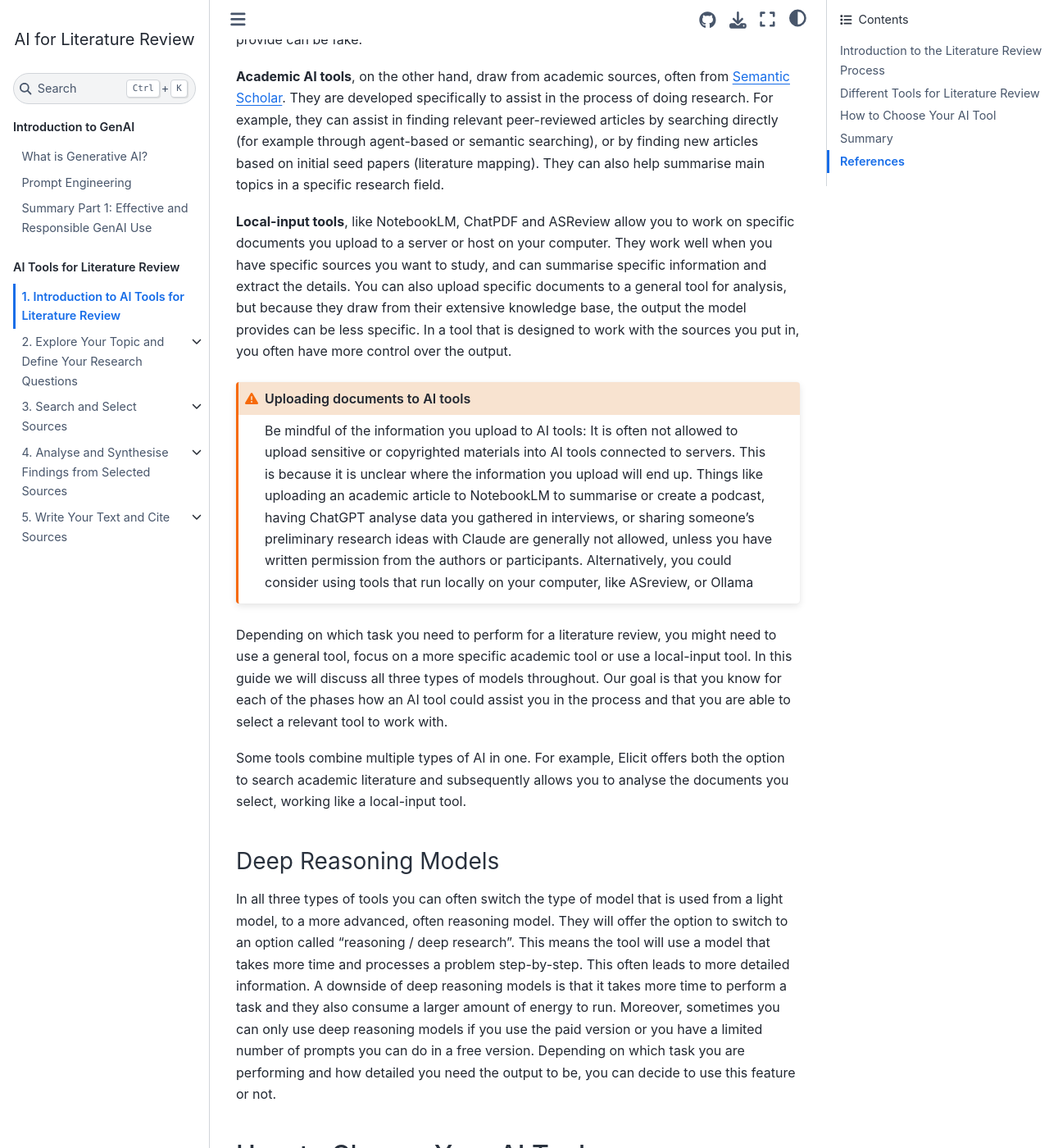
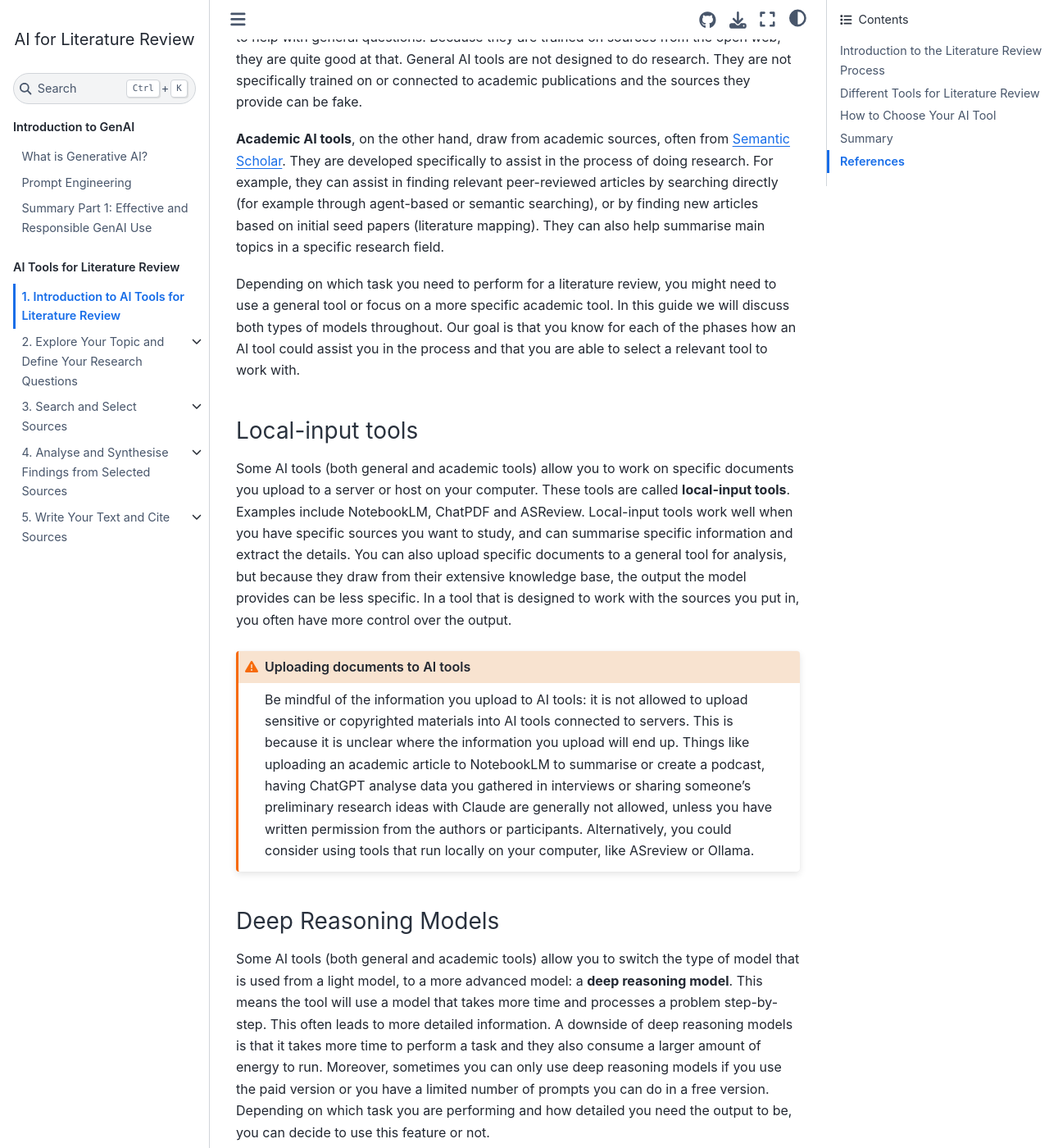
Before and after one commit to lwalma/ai-lit-review, a Jupyter Book: the page built from book/part2/1-introduction-ai-tools.md, in a window 1280 px wide and 1400 px high, scrolled down 1029 px. Shown: the whole window at 82% size. Built offline with Jupyter Book 1.0.4 settings and Sphinx 7.4.7 and the Sphinx Book theme 1.1.4, drawn with Linux system fonts in a browser that asks for light colours; comment, search, counter and statistics services are not loaded; some of the changed text lies outside the part shown.

Commit message:
Update 1-introduction-ai-tools.md
Structuur verschillende typen tools aangepast.

````diff
--- a/book/part2/1-introduction-ai-tools.md
+++ b/book/part2/1-introduction-ai-tools.md
@@ -19,24 +19,26 @@ Knowing a bit more about how these tools are trained and what sources they use w
 
 ## Different Tools for Literature Review
 
+### General versus Academic AI Tools
+
 GenAI tools differ in the sources they draw from. **General AI tools** like Copilot, ChatGPT or Claude search or are trained on sources from the open web. General AI tools are designed to help with general questions. Because they are trained on sources from the open web, they are quite good at that. General AI tools are not designed to do research. They are not specifically trained on or connected to academic publications and the sources they provide can be fake.
 
 **Academic AI tools**, on the other hand, draw from academic sources, often from <a href="https://www.semanticscholar.org/" target="_blank">Semantic Scholar</a>. They are developed specifically to assist in the process of doing research. For example, they can assist in finding relevant peer-reviewed articles by searching directly (for example through agent-based or semantic searching), or by finding new articles based on initial seed papers (literature mapping). They can also help summarise main topics in a specific research field.
 
-**Local-input tools**, like NotebookLM, ChatPDF and ASReview allow you to work on specific documents you upload to a server or host on your computer. They work well when you have specific sources you want to study, and can summarise specific information and extract the details. You can also upload specific documents to a general tool for analysis, but because they draw from their extensive knowledge base, the output the model provides can be less specific. In a tool that is designed to work with the sources you put in, you often have more control over the output.
+Depending on which task you need to perform for a literature review, you might need to use a general tool or focus on a more specific academic tool. In this guide we will discuss both types of models throughout. Our goal is that you know for each of the phases how an AI tool could assist you in the process and that you are able to select a relevant tool to work with.
+
+### Local-input tools
+
+Some AI tools (both general and academic tools) allow you to work on specific documents you upload to a server or host on your computer. These tools are called **local-input tools**. Examples include NotebookLM, ChatPDF and ASReview. Local-input tools work well when you have specific sources you want to study, and can summarise specific information and extract the details. You can also upload specific documents to a general tool for analysis, but because they draw from their extensive knowledge base, the output the model provides can be less specific. In a tool that is designed to work with the sources you put in, you often have more control over the output.
 
 ```{admonition} Uploading documents to AI tools
 :class: warning
-Be mindful of the information you upload to AI tools: It is often not allowed to upload sensitive or copyrighted materials into AI tools connected to servers. This is because it is unclear where the information you upload will end up. Things like uploading an academic article to NotebookLM to summarise or create a podcast, having ChatGPT analyse data you gathered in interviews, or sharing someone's preliminary research ideas with Claude are generally not allowed, unless you have written permission from the authors or participants. Alternatively, you could consider using tools that run locally on your computer, like ASreview, or Ollama
+Be mindful of the information you upload to AI tools: it is not allowed to upload sensitive or copyrighted materials into AI tools connected to servers. This is because it is unclear where the information you upload will end up. Things like uploading an academic article to NotebookLM to summarise or create a podcast, having ChatGPT analyse data you gathered in interviews or sharing someone's preliminary research ideas with Claude are generally not allowed, unless you have written permission from the authors or participants. Alternatively, you could consider using tools that run locally on your computer, like ASreview or Ollama.
 ```
-
-Depending on which task you need to perform for a literature review, you might need to use a general tool, focus on a more specific academic tool or use a local-input tool. In this guide we will discuss all three types of models throughout. Our goal is that you know for each of the phases how an AI tool could assist you in the process and that you are able to select a relevant tool to work with.
-
-Some tools combine multiple types of AI in one. For example, Elicit offers both the option to search academic literature and subsequently allows you to analyse the documents you select, working like a local-input tool.
 
 ### Deep Reasoning Models
 
-In all three types of tools you can often switch the type of model that is used from a light model, to a more advanced, often reasoning model. They will offer the option to switch to an option called "reasoning / deep research". This means the tool will use a model that takes more time and processes a problem step-by-step. This often leads to more detailed information. A downside of deep reasoning models is that it takes more time to perform a task and they also consume a larger amount of energy to run. Moreover, sometimes you can only use deep reasoning models if you use the paid version or you have a limited number of prompts you can do in a free version. Depending on which task you are performing and how detailed you need the output to be, you can decide to use this feature or not.
+Some AI tools (both general and academic tools) allow you to switch the type of model that is used from a light model, to a more advanced model: a **deep reasoning model**. This means the tool will use a model that takes more time and processes a problem step-by-step. This often leads to more detailed information. A downside of deep reasoning models is that it takes more time to perform a task and they also consume a larger amount of energy to run. Moreover, sometimes you can only use deep reasoning models if you use the paid version or you have a limited number of prompts you can do in a free version. Depending on which task you are performing and how detailed you need the output to be, you can decide to use this feature or not.
 
 ## How to Choose Your AI Tool
 
@@ -63,7 +65,7 @@ It is important to be transparent about your use of AI throughout your project.
 
 | General tools | Academic search tools | Local-input tools |
 |-|-|-|
-| Trained on / search open web | Trained on / search academic sources (often from Semantic Scholar) | Trained on / search data provided by you |
+| Trained on / search open web | Trained on / search academic sources (often from Semantic Scholar) | Work with data provided by you |
 | General questions | Research questions | Specific questions related to specific sources |
 | Sources provided sometimes fake | Sources provided are real | Sources used are real
 | Examples:<br><br>• Copilot<br>• ChatGPT<br>• Gemini<br>• Claude | Examples:<br><br>• Elicit<br>• Consensus<br>• Undermind.ai<br>• LitMaps | Examples:<br><br>• NotebookLM<br> • ASReview<br>• ChatPDF<br> • Elicit |
````
